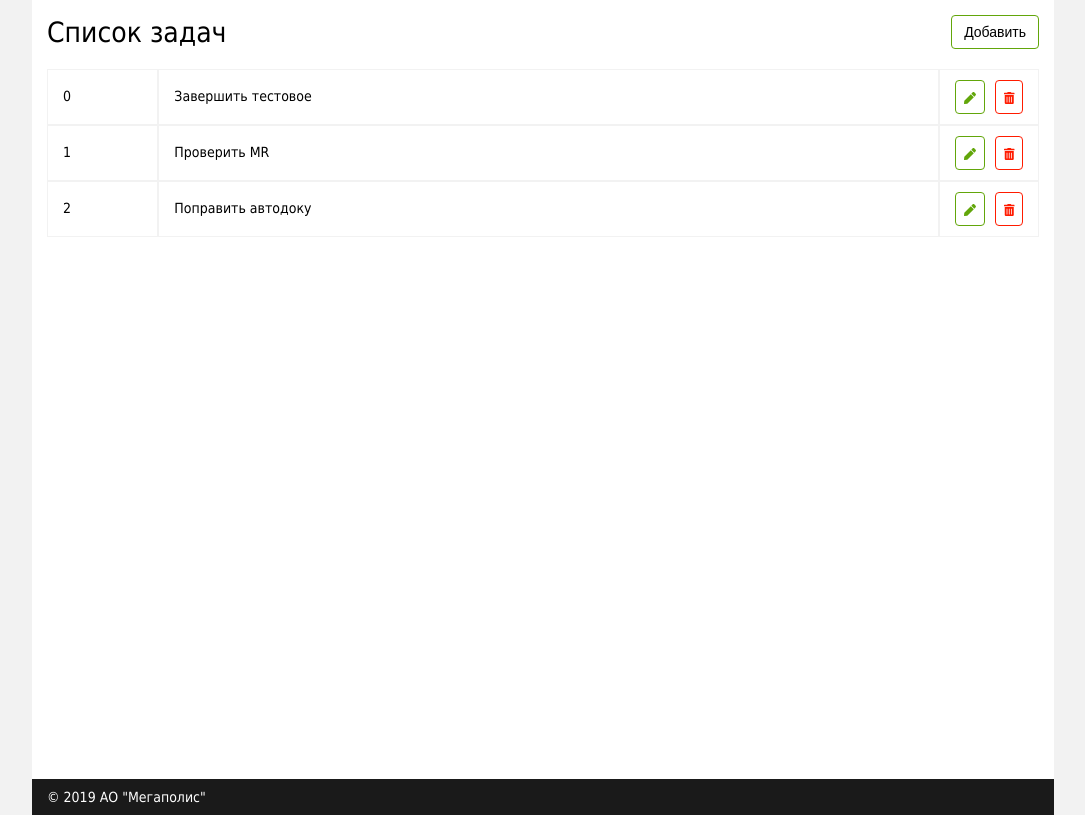
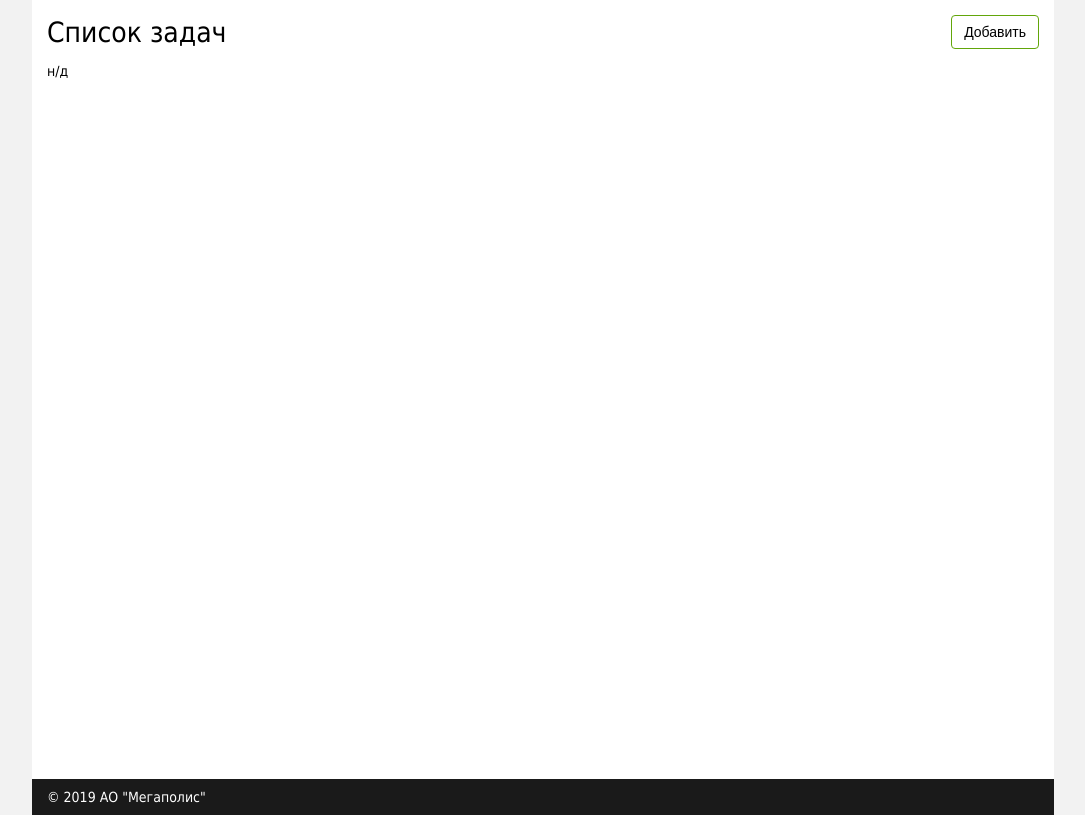
Before and after one commit to azinit/task-manager, a React (Create React App) app: page / in a window 1280 px wide. Shown: the whole page, without its empty margins (97-1182 px from the left). Built offline with nearby package versions, Linux system fonts and the light colour scheme.

Commit message:
add empty case

```diff
--- a/src/components/todo-list/todo-list.tsx
+++ b/src/components/todo-list/todo-list.tsx
@@ -15,6 +15,10 @@ enum Classes {
 const TodoList: React.FC<Config> = (props) => {
     const classes: string[] = [Classes.base];
 
+    if (props.tasks.length === 0) {
+        return <p>н/д</p>
+    }
+
     return (
         <ul className={`${props.classes} ${classes.join(' ')}`}>
             { props.tasks.map(task => <TodoItem task={task} key={task.id}/>)}
--- a/src/pages/Edit.tsx
+++ b/src/pages/Edit.tsx
@@ -18,7 +18,7 @@ interface RequestParameters {
 interface Config extends RouteComponentProps<any> {
 }
 
-const EditPage: React.FC<Config> = (props) => {
+const Edit: React.FC<Config> = (props) => {
     const id: number = +props.match.params.id;
     const task: ITask = initialTasks.find(task => task.id === id)!;
     const { remove } = React.useContext(TodoContext);
@@ -42,4 +42,4 @@ const EditPage: React.FC<Config> = (props) => {
     )
 }
 
-export default EditPage
+export default Edit;
--- a/src/pages/List.tsx
+++ b/src/pages/List.tsx
@@ -2,13 +2,23 @@ import React from 'react'
 import { ITask } from '../interfaces'
 import Header from '../components/header/header'
 import TodoList from '../components/todo-list/todo-list'
-import TodoContext, { initialTasks } from '../context/todo-context'
+import TodoContext from '../context/todo-context'
 import Footer from '../components/footer/footer'
 
 
 const List: React.FC = () => {
-    const [tasks, setTasks] = React.useState<ITask[]>(initialTasks);
+    const [tasks, setTasks] = React.useState<ITask[]>([]);
 
+    /*useEffect(() => {
+        fetch('https://test.megapolis-it.ru/api/list')
+          .then(response => response.json())
+          .then(todos => {
+            setTimeout(() => {
+              setTasks(todos)
+              setLoading(false)
+            }, 2000)
+          })
+      }, [])*/
     function add(title: string) {
         setTasks([...tasks, {
             title,
```
